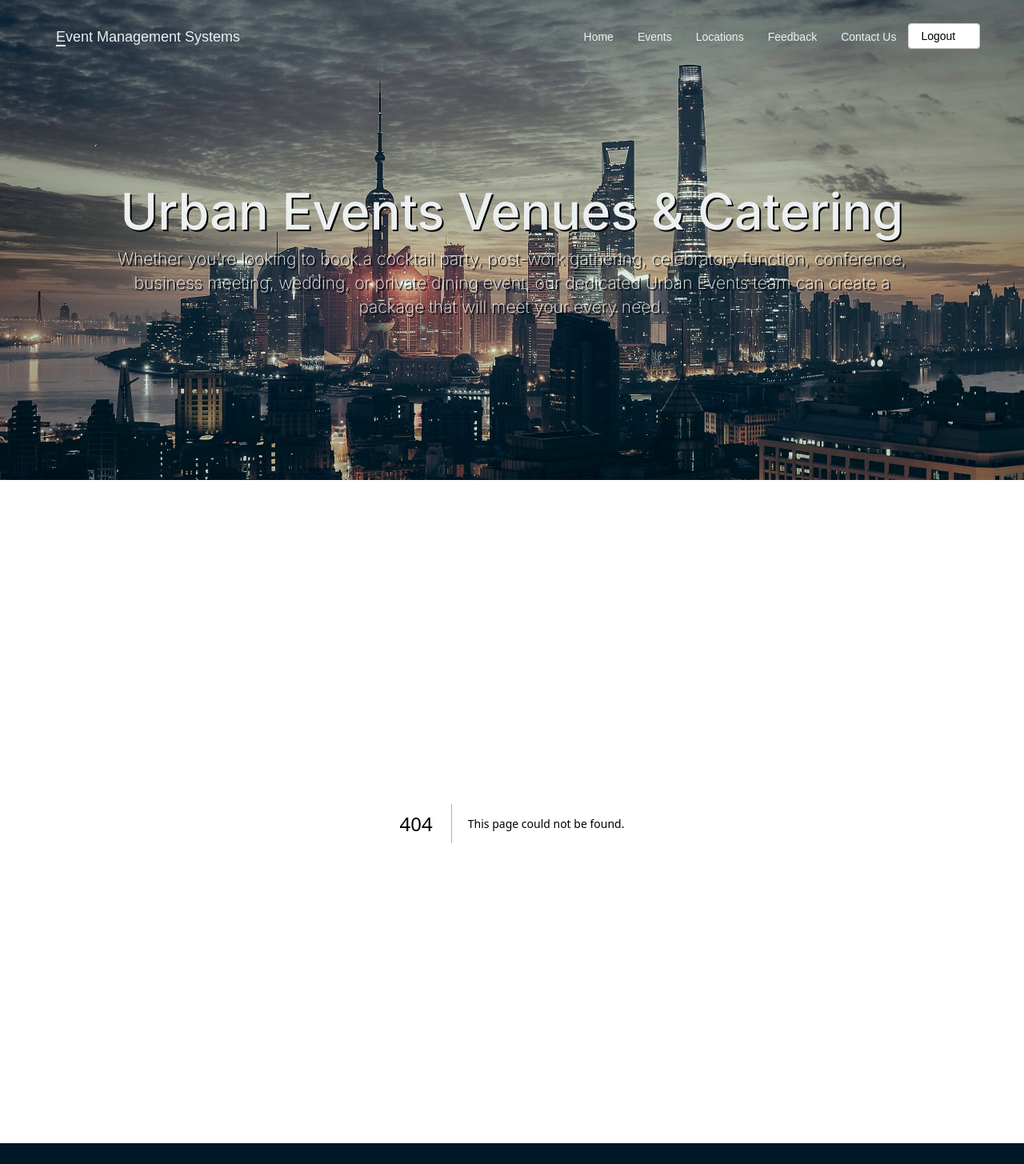
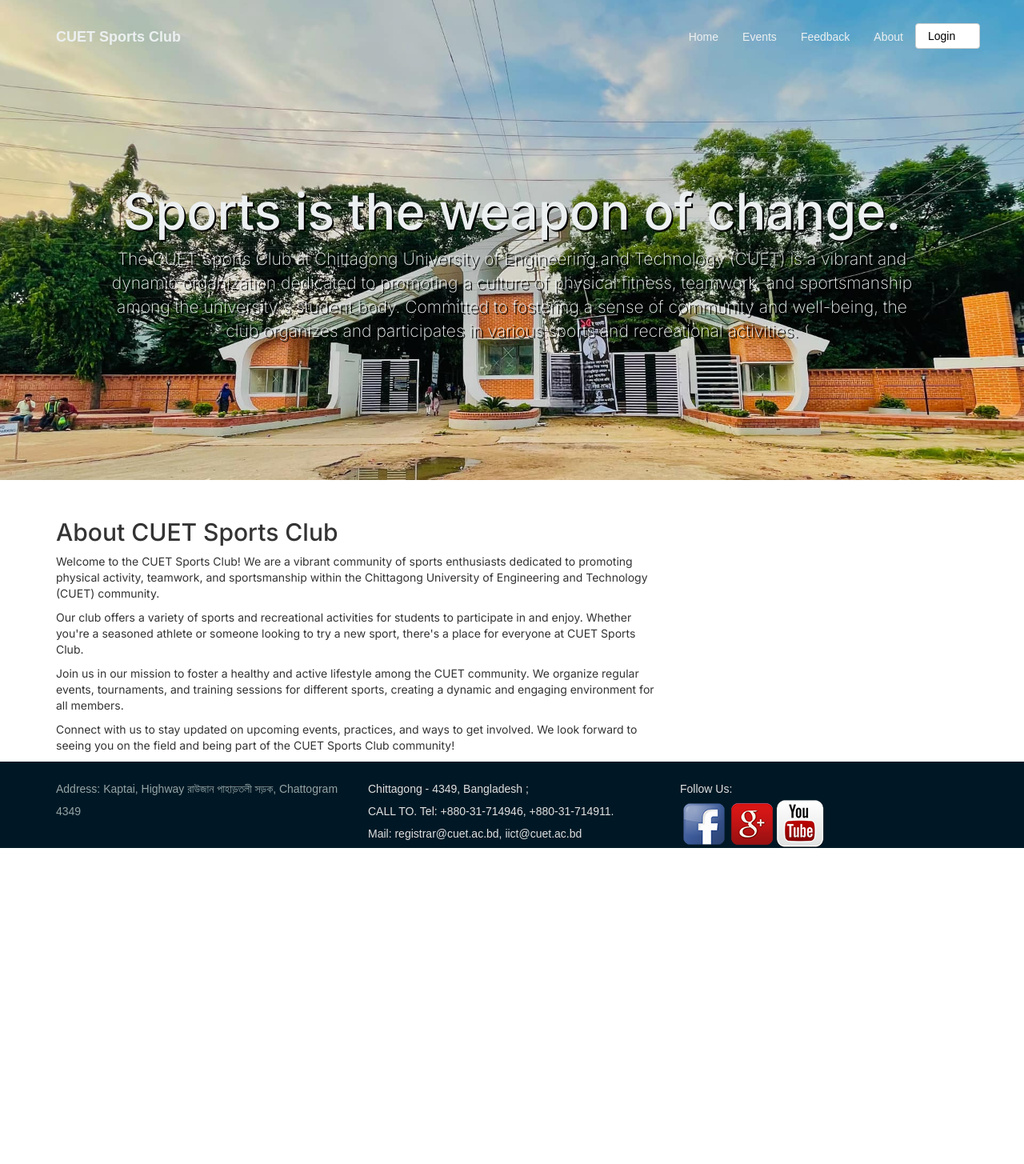
Before and after one commit to zhhimel/SportsClub, a Next.js app: page /about in a window 1280 px wide. Before the commit this address had no page. Shown: the top 1455 px of the page at 80% size. After the commit the page ends 1060 px from the top, so only its background shows below. Built offline with nearby package versions, Linux system fonts and the light colour scheme; a web font is replaced by a local one.

Commit message:
almost done

```diff
--- a/src/app/_components/common/Footer.js
+++ b/src/app/_components/common/Footer.js
@@ -1,36 +1,35 @@
-
+import Link from "next/link";
 const Footer = () => {
   return (
-    <div>
+    <div >
       <footer>
         <div className="container">
           <div className="row">
             <section>
               <div className="footerContent col-md-4">
-                <p className="footerContent1">
-                  <strong>I</strong>
-                  <span className="small footerSubtext">nstitute of</span>
+                {/* <p className="footerContent1">
+                  <strong>S</strong>
+                  <span className="small footerSubtext">ports Club of</span>
                   <strong>A</strong>
                   <span className="small footerSubtext">rt</span>
                   <strong>D</strong>
                   <span className="small footerSubtext">esign and</span>
                   <strong>T</strong>
                   <span className="small footerSubtext">echnology</span>
-                </p>
+                </p> */}
 
                 <p className="footerSubtext2">
-                  Kill Avenue, Dun Laoghaire, Co. Dublin &copy; Urban Events
-                  Venue & Catering, 2016.
+                Address: Kaptai, Highway রাউজান পাহাড়তলী সড়ক, Chattogram 4349
                 </p>
               </div>
             </section>
             <section>
               <div className="footcontent col-md-4">
-                DL824 Multimedia Design/Web Engineering
+              Chittagong - 4349, Bangladesh ;
                 <br />
-                Creative Computing 2015-2016.
+                CALL TO. Tel: +880-31-714946, +880-31-714911.
                 <br />
-                Julz Engracio, N00145647
+                Mail: registrar@cuet.ac.bd, iict@cuet.ac.bd
               </div>
             </section>
             <section>
@@ -38,9 +37,15 @@ const Footer = () => {
                 Follow Us:
                 <br />
                 {/* <img src=}  /> */}
-                <img src="images/twitter.png" />
-                <img src="images/googleplus.png" />
-                <img src="images/youtube.png" />
+                <Link href='https://www.facebook.com/sccuet/'>
+                  <img src="images/facebook.jpg" />
+                </Link>
+                <Link href="https://www.google.com/search?q=cuet+sports+club&rlz=1C1CHBF_enBD916BD916&oq=cuet+sports+club&gs_lcrp=EgZjaHJvbWUyBggAEEUYOTIGCAEQRRg9MgYIAhBFGDwyBggDEEUYPdIBCTU2MjdqMGoxNagCALACAA&sourceid=chrome&ie=UTF-8">
+                  <img src="images/googleplus.png" />
+                </Link>
+                <Link href='https://www.youtube.com/channel/UC681dZemaj5jXHQcBg5rjsA'>
+                  <img src="images/youtube.png" />
+                </Link>
               </div>
             </section>
           </div>
--- a/src/app/_components/common/Header.js
+++ b/src/app/_components/common/Header.js
@@ -9,12 +9,14 @@ const Header = () => {
   }
   return (
     <div>
-      <header className="bgImage">
+      <header className="bgImage" style={{backgroundImage:'url(../images/bgImage1.jpg)'}}>
         <nav className="navbar">
           <div className="container">
             <div className="navbar-header">
-              <Link  href="/" className="navbar-brand">
-                Event Management Systems
+
+              <Link  href="/" className="nav navbar-brand"><strong>CUET Sports Club</strong>
+
+
               </Link>
             </div>
             <ul className="nav navbar-nav navbar-right">
@@ -24,23 +26,21 @@ const Header = () => {
               <li>
                 <Link  href="/viewEvents">Events</Link>
               </li>
-              <li>
-                <Link  href="/viewLocations">Locations</Link>
-              </li>
+
               <li>
                 <Link  href="/feedback">Feedback</Link>
               </li>
               <li>
-                <Link  href="/contact">Contact Us</Link>
+                <Link  href="/about">About</Link>
               </li>
-              {user!=null?(  <li className="btnlogout">
+              {user===null?(  <li className="btnlogout">
                 <Link  className="btn btn-default navbar-btn" href="/login">
-                  Login <span className="glyphicon glyphicon-log-out"></span>
+                  Login <span className="glyphicon glyphicon-log-in"></span>
                 </Link>
               </li>):(
                   <li className="btnlogout">
                   <Link href='/' className="btn btn-default navbar-btn" onClick={handleLogOut}>
-                    Logout <span className="glyphicon glyphicon-log-out"></span>
+                    Logout <span className="glyphicon glyphicon-log-in"></span>
                   </Link>
                 </li>
               )}
@@ -125,12 +125,9 @@ const Header = () => {
         <div className="col-md-12">
           <div className="container">
             <div className="jumbotron">
-              <h1>Urban Events Venues & Catering</h1>
+              <h1>Sports is the weapon of change.</h1>
               <p>
-                Whether you're looking to book a cocktail party, post-work
-                gathering, celebratory function, conference, business meeting,
-                wedding, or private dining event, our dedicated Urban Events
-                team can create a package that will meet your every need.
+              The CUET Sports Club at Chittagong University of Engineering and Technology (CUET) is a vibrant and dynamic organization dedicated to promoting a culture of physical fitness, teamwork, and sportsmanship among the university's student body. Committed to fostering a sense of community and well-being, the club organizes and participates in various sports and recreational activities.
               </p>
               <p id="dateAndTime"></p>
             </div>
--- /dev/null
+++ b/src/app/about/page.js
@@ -0,0 +1,35 @@
+import React from 'react';
+
+const AboutPage = () => {
+  return (
+    <div className="container mt-5">
+      <div className="row justify-content-center">
+        <div className="col-md-8">
+          <h2 className="mb-4">About CUET Sports Club</h2>
+          <p>
+            Welcome to the CUET Sports Club! We are a vibrant community of sports enthusiasts
+            dedicated to promoting physical activity, teamwork, and sportsmanship within the
+            Chittagong University of Engineering and Technology (CUET) community.
+          </p>
+          <p>
+            Our club offers a variety of sports and recreational activities for students to
+            participate in and enjoy. Whether you're a seasoned athlete or someone looking to try a
+            new sport, there's a place for everyone at CUET Sports Club.
+          </p>
+          <p>
+            Join us in our mission to foster a healthy and active lifestyle among the CUET
+            community. We organize regular events, tournaments, and training sessions for different
+            sports, creating a dynamic and engaging environment for all members.
+          </p>
+          <p>
+            Connect with us to stay updated on upcoming events, practices, and ways to get involved.
+            We look forward to seeing you on the field and being part of the CUET Sports Club
+            community!
+          </p>
+        </div>
+      </div>
+    </div>
+  );
+};
+
+export default AboutPage;
--- a/src/app/layout.js
+++ b/src/app/layout.js
@@ -7,7 +7,7 @@ import Footer from './_components/common/Footer'
 const inter = Inter({ subsets: ['latin'] })
 
 export const metadata = {
-  title: 'Create Next App',
+  title: 'CUET Sports Club',
   description: 'Generated by create next app',
 }
 
--- a/src/app/register/page.js
+++ b/src/app/register/page.js
@@ -101,7 +101,7 @@ const RegistrationPage = () => {
                 />
                 <span className="error"></span>
               </div>
-              <button type="submit" className="btn btn-default" onClick={(e)=>{handleRegister(e)}}>
+              <button type="submit" className="btn btn-primary" onClick={(e)=>{handleRegister(e)}}>
                 Register
               </button>
             </form>
--- a/src/app/styles/css/style.css
+++ b/src/app/styles/css/style.css
@@ -5,7 +5,7 @@ body {
 
 /*background image style for header*/
 .bgImage {
-    background-image: url(../images/bgImage1.jpg);
+    /* background-image: url(../images/bgImage1.jpg); */
     background-size: cover;
     background-position: center center;
     height: 600px;
```
Also changed, not shown: src/app/login/page.js (+17 -16 lines), public/images/bgImage1.jpg, public/images/logo.jpg (added).
